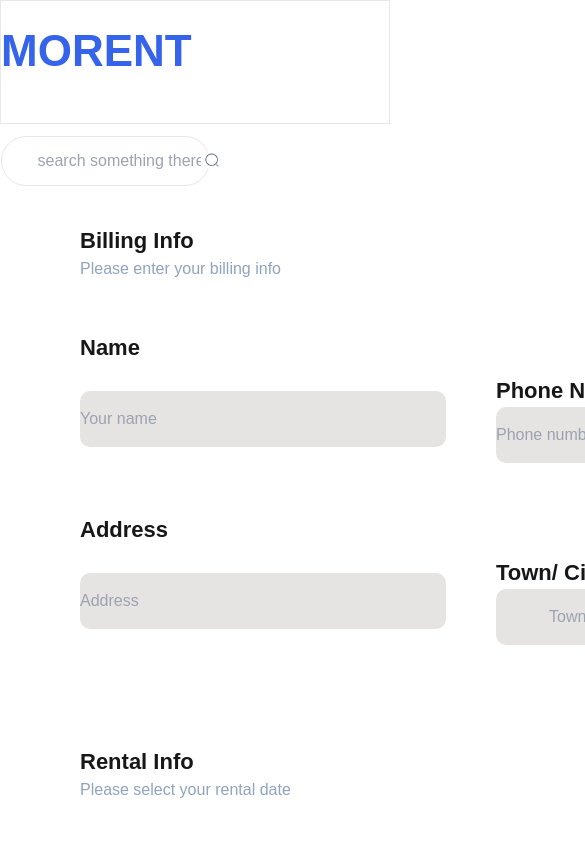
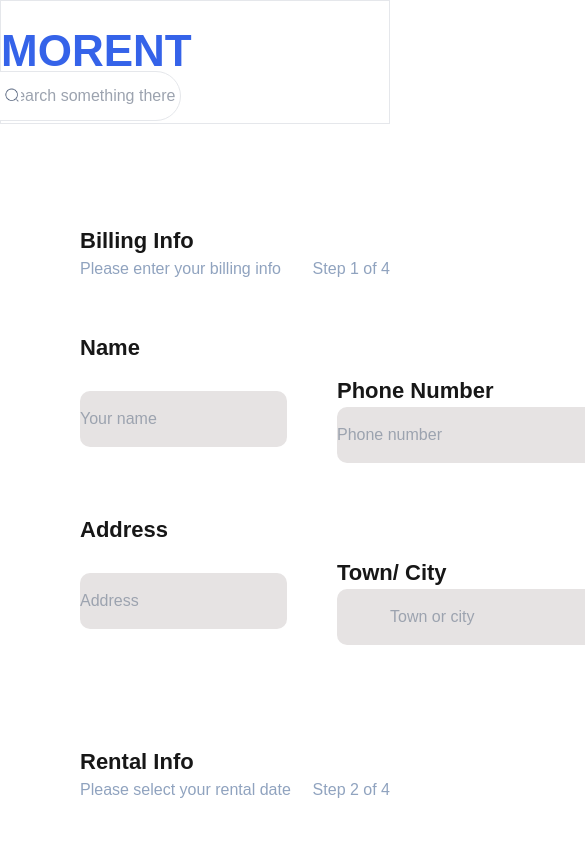
Before and after one commit to zaincoding/HackThon-Two, a Next.js app: page /Payment in a window 390 px wide. Shown: the top 844 px of the page, 585 px wide, since content can reach past the window. Built offline with nearby package versions, Linux system fonts and the light colour scheme.

Commit message:
fix search bare for responsiveness

```diff
--- a/app/Payment/page.tsx
+++ b/app/Payment/page.tsx
@@ -12,7 +12,7 @@ export default function PaymentPage(){
             <div>
                 <Header2/>
 
-            <div className='flex'>
+            <div className='md:flex'>
                 <Payment/>
                 <Rental/>
             </div>
--- a/components/Category/Header2.tsx
+++ b/components/Category/Header2.tsx
@@ -19,9 +19,14 @@ export default function Header2(){
     </p>
 
 
-    <p> <span className='md:mx-[60px] text-[44px] text-[#3563E9] font-bold'>MORENT</span>
+    <p className='hidden md:block'> <span className='md:mx-[60px] text-[44px] text-[#3563E9] font-bold '>MORENT</span>
     <input className='h-[50px] md:w-[400px]  rounded-full border-[1px]' type="text" name="search"  placeholder=' &nbsp;&nbsp;&nbsp;&nbsp;&nbsp;&nbsp; search something there'/>
     <Image className='md:mx-[320px] ml-[200px] my-[-60px]' src='/images/icons/search.PNG' alt='search' height={20} width={20}/>
+    </p>
+
+    <p className='relative md:hidden'> <span className='md:mx-[60px] text-[44px] text-[#3563E9] font-bold'>MORENT</span>
+    <input className='h-[50px] md:w-[400px] ml-[-220px] absolute mt-[70px] rounded-full border-[1px] ' type="text" name="search"  placeholder=' &nbsp;&nbsp;&nbsp;&nbsp;&nbsp;&nbsp; search something there'/>
+    <Image className='md:mx-[320px] md:ml-[100px] my-[-25px] absolute' src='/images/icons/search.PNG' alt='search' height={20} width={20}/>
     </p>
 
 
--- a/components/Header/Header.tsx
+++ b/components/Header/Header.tsx
@@ -25,7 +25,7 @@ export default function Header(){
 
 
     <p className='relative  md:hidden'> <span className='md:mx-[60px] text-[44px] text-[#3563E9] font-bold'>MORENT</span>
-    <input className='h-[50px] md:w-[400px] ml-[-220px] absolute mt-[70px] rounded-full border-[1px] ' type="text" name="search"  placeholder=' &nbsp;&nbsp;&nbsp;&nbsp;&nbsp;&nbsp; search something there'/>
+    <input className='h-[50px] md:w-[400px] ml-[-200px] absolute mt-[70px] rounded-full border-[1px] ' type="text" name="search"  placeholder=' &nbsp;&nbsp;&nbsp;&nbsp;&nbsp;&nbsp; search something there'/>
     <Image className='md:mx-[320px] md:ml-[100px] my-[-25px] absolute' src='/images/icons/search.PNG' alt='search' height={20} width={20}/>
     </p>
 
```
